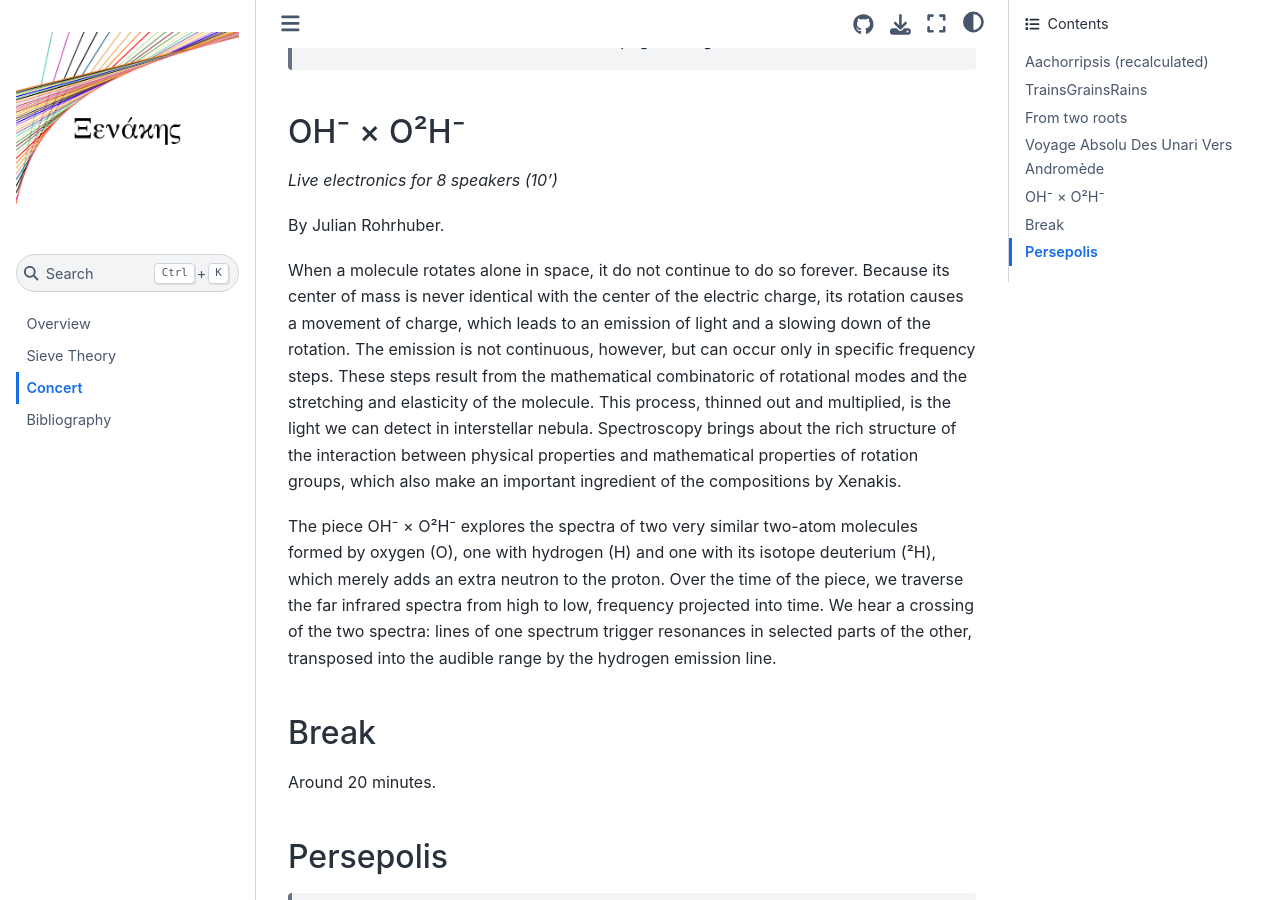
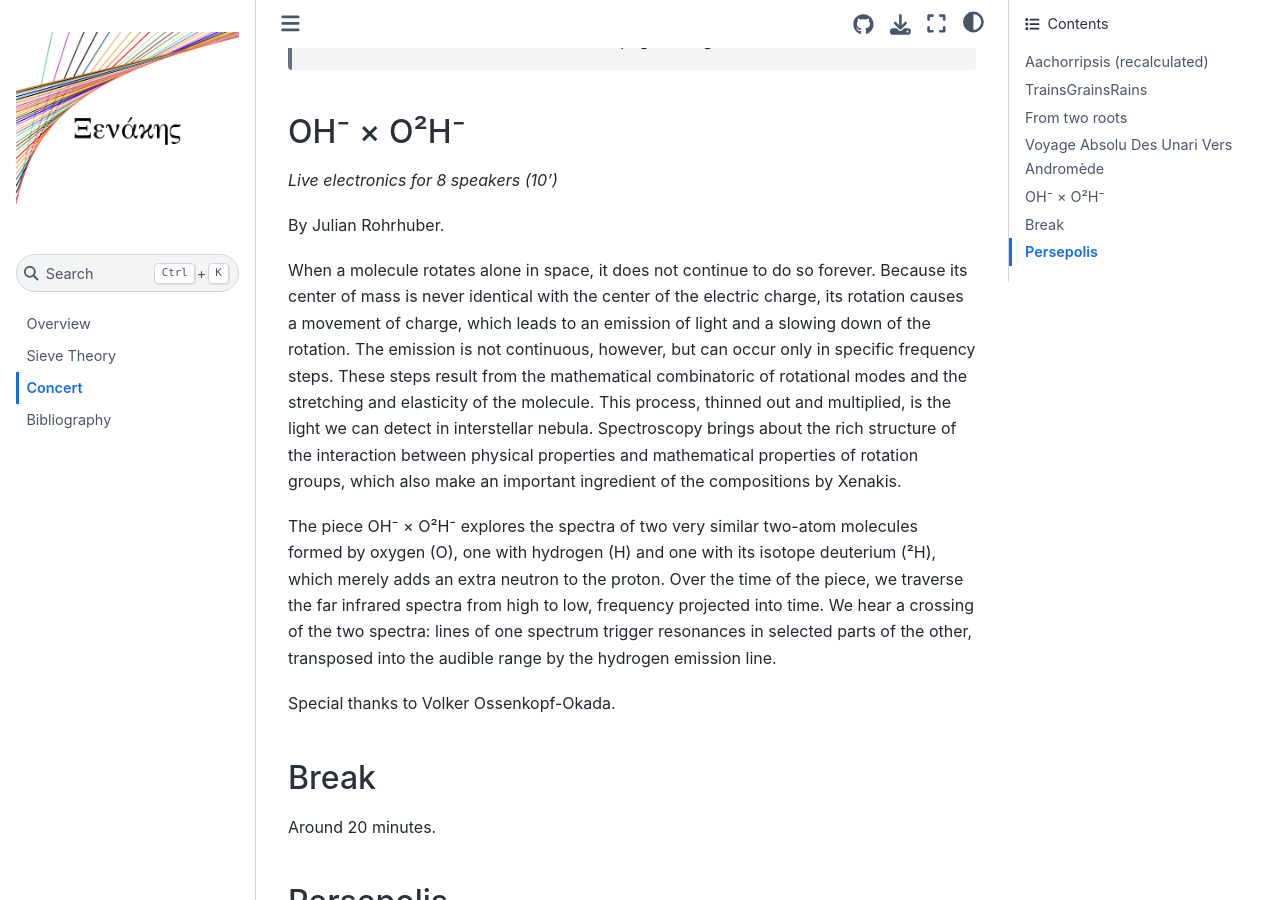
Before and after one commit to capital-G/xenakis-workgroup, a Jupyter Book: the page built from concert.md, in a window 1280 px wide and 900 px high, scrolled down 4840 px. Built offline with Jupyter Book 1.0.4 settings and Sphinx 7.4.7 and the Sphinx Book theme 1.1.4, drawn with Linux system fonts in a browser that asks for light colours; pages that are not in the unit, such as notebooks, are missing from menus; cross-references to code outside the pages are shown as plain code.

Commit message:
small fixes and acknowledgement

```diff
--- a/concert.md
+++ b/concert.md
@@ -94,9 +94,11 @@ This allows for a more controlled approach than the later GENDY algorithm.
 
 By Julian Rohrhuber.
 
-When a molecule rotates alone in space, it do not continue to do so forever. Because its center of mass is never identical with the center of the electric charge, its rotation causes a movement of charge, which leads to an emission of light and a slowing down of the rotation. The emission is not continuous, however, but can occur only in specific frequency steps. These steps result from the mathematical combinatoric of rotational modes and the stretching and elasticity of the molecule. This process, thinned out and multiplied, is the light we can detect in interstellar nebula. Spectroscopy brings about the rich structure of the interaction between physical properties and mathematical properties of rotation groups, which also make an important ingredient of the compositions by Xenakis.
+When a molecule rotates alone in space, it does not continue to do so forever. Because its center of mass is never identical with the center of the electric charge, its rotation causes a movement of charge, which leads to an emission of light and a slowing down of the rotation. The emission is not continuous, however, but can occur only in specific frequency steps. These steps result from the mathematical combinatoric of rotational modes and the stretching and elasticity of the molecule. This process, thinned out and multiplied, is the light we can detect in interstellar nebula. Spectroscopy brings about the rich structure of the interaction between physical properties and mathematical properties of rotation groups, which also make an important ingredient of the compositions by Xenakis.
 
 The piece OH⁻ × O²H⁻ explores the spectra of two very similar two-atom molecules formed by oxygen (O), one with hydrogen (H) and one with its isotope deuterium (²H), which merely adds an extra neutron to the proton. Over the time of the piece, we traverse the far infrared spectra from high to low, frequency projected into time. We hear a crossing of the two spectra: lines of one spectrum trigger resonances in selected parts of the other, transposed into the audible range by the hydrogen emission line.
+
+Special thanks to Volker Ossenkopf-Okada.
 
 ## Break
 
```
